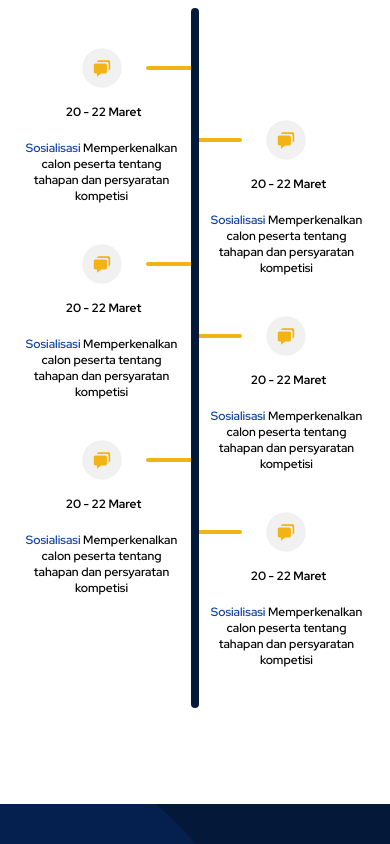
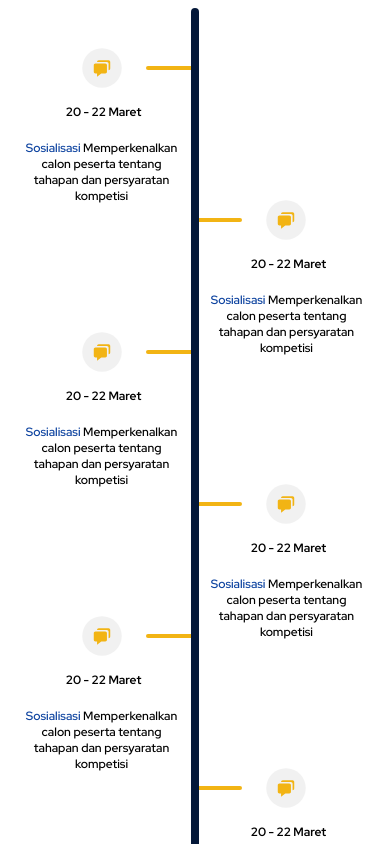
Before and after one commit to KevinNaserwan/Bujang-Gadis-CMS, a Next.js app: page / in a window 390 px wide. Shown: the part 2200-3044 px from the top of the page. Built offline with nearby package versions, Linux system fonts and the light colour scheme.

Commit message:
Fix: adjust ui page

```diff
--- a/src/components/timeline.tsx
+++ b/src/components/timeline.tsx
@@ -34,7 +34,7 @@ export default function Timeline() {
             </p>
             <div className=" lg:w-2 lg:h-20 lg:bg-primary-color lg:rounded-t-md "></div>
           </div>
-          <div className=" lg:w-[20%] w-[100%] flex flex-wrap justify-center lg:gap-4 gap-1 lg:py-0 py-10">
+          <div className=" lg:w-[20%] w-[100%] flex flex-wrap justify-center lg:gap-4 gap-1 lg:py-0 py-32">
             <div className=" flex flex-wrap lg:w-[40%] w-[60%] justify-center">
               <div className=" relative left-9 lg:left-0 flex items-center gap-6">
                 <Image
@@ -81,8 +81,8 @@ export default function Timeline() {
             <div className=" lg:w-2 lg:h-20 lg:bg-primary-color lg:rounded-t-md "></div>
           </div>
         </div>
-        <div className=" relative z-10 bg-dark-color lg:h-2 lg:w-full w-2 h-[700px] rounded-lg"></div>
-        <div className=" lg:flex justify-around lg:w-full w-6/12 relative -left-2 top-28 lg:top-0 lg:left-7">
+        <div className=" relative z-10 bg-dark-color lg:h-2 lg:w-full w-2 h-[980px] rounded-lg"></div>
+        <div className=" lg:flex justify-around lg:w-full w-6/12 relative -left-2 top-48 lg:top-0 lg:left-7">
           <div className=" lg:w-[20%] w-[100%] flex flex-wrap justify-center lg:gap-4 gap-1">
             <div className=" lg:w-2 lg:h-20 lg:bg-primary-color lg:rounded-b-md"></div>
             <p className=" font-semibold text-center lg:text-base text-xs lg:w-full w-[160px] hidden lg:block">
@@ -111,7 +111,7 @@ export default function Timeline() {
               kompetisi
             </p>
           </div>
-          <div className=" lg:w-[20%] w-[100%] flex flex-wrap justify-center lg:gap-4 gap-1 lg:py-0 py-10">
+          <div className=" lg:w-[20%] w-[100%] flex flex-wrap justify-center lg:gap-4 gap-1 lg:py-0 py-32">
             <div className=" lg:w-2 lg:h-20 lg:bg-primary-color lg:rounded-b-md"></div>
             <p className=" font-semibold text-center lg:text-base text-xs lg:w-full w-[160px] hidden lg:block">
               <span className=" text-secondary-color">Sosialisasi</span>{" "}
```
